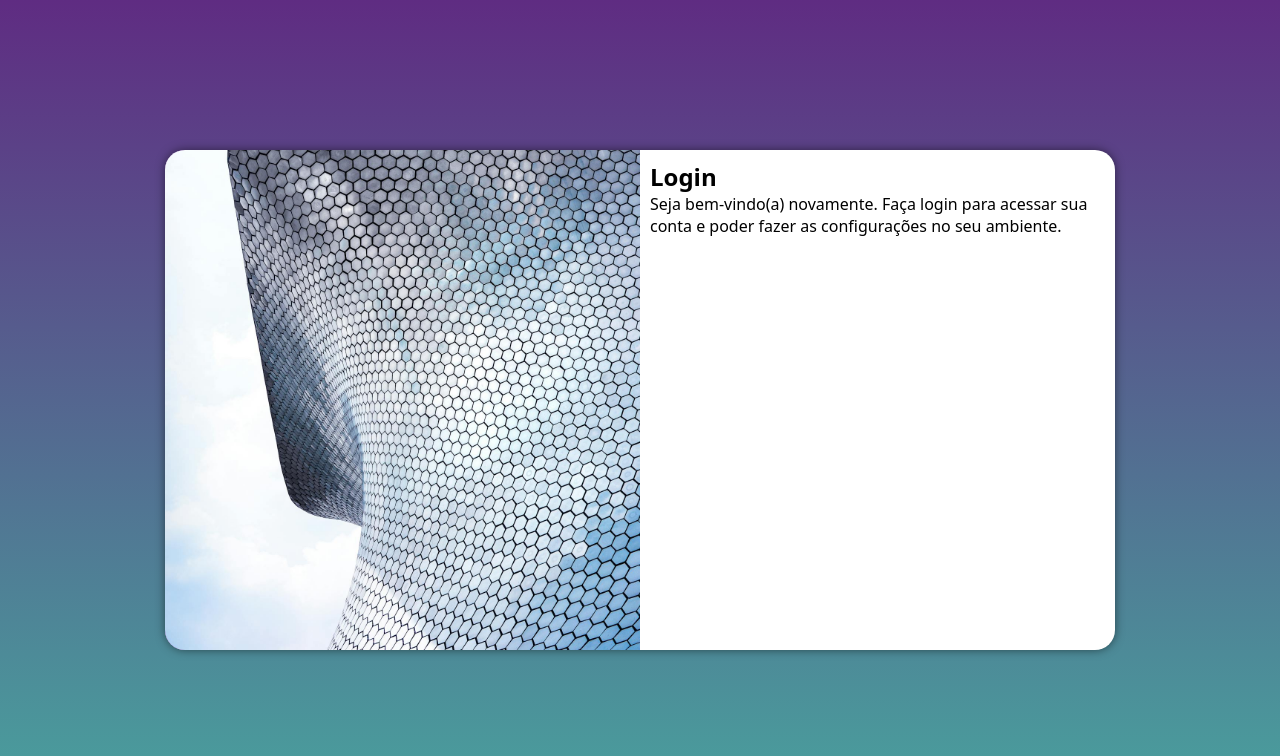
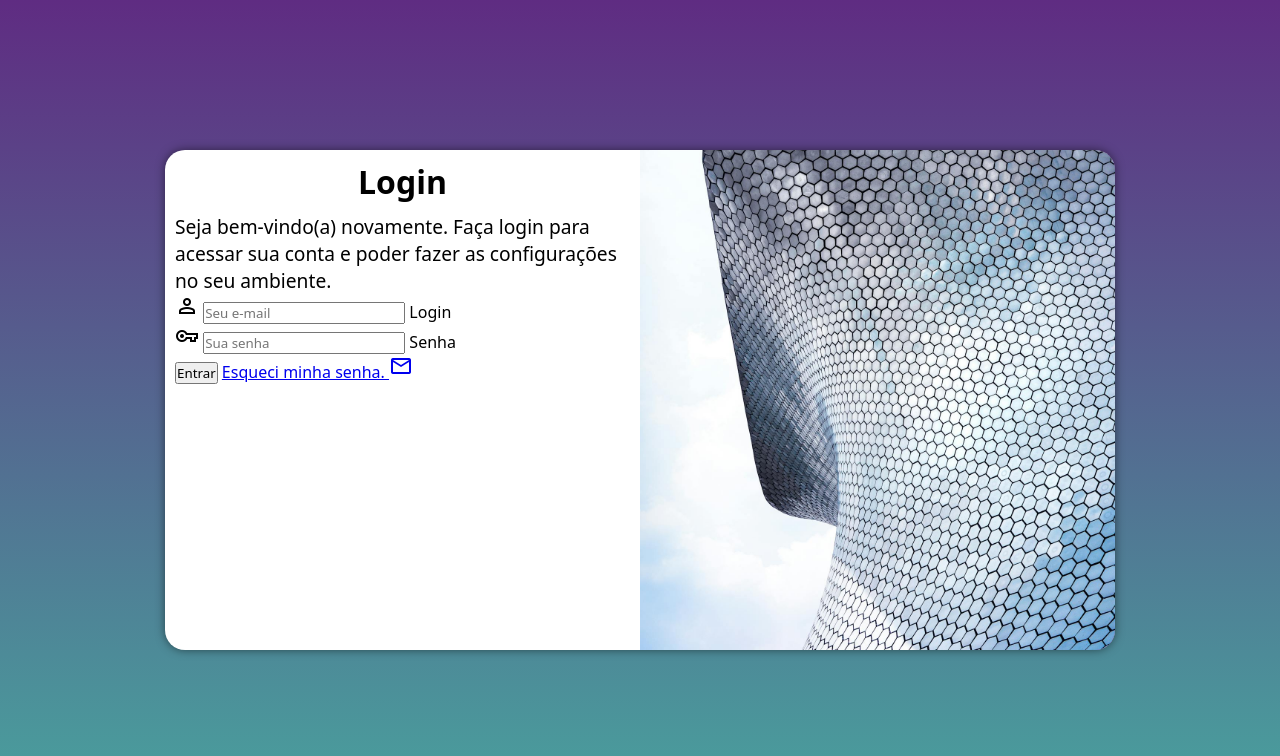
Before and after one commit to brunoboehme/projeto-login, a plain HTML site: page index.html in a window 1280 px wide. Drawn offline with nearby package versions, Linux system fonts and the light colour scheme.

Commit message:
adicionei o formulário

```diff
--- a/estilos/media-query.css
+++ b/estilos/media-query.css
@@ -34,14 +34,20 @@ Extra large devices (large laptops and desktops, 1200px and up) */
         width: 950px;
     }
     section#login > div#imagem {
+        float: right;
+        width: 50%;
+        height: 100%;
+    }
+    section#login > div#formulario {
         float: left;
         width: 50%;
         height: 100%;
     }
-    section#login > div#formulario {
-        float: right;
-        width: 50%;
-        height: 100%;
+    div#formulario > h1 {
+        font-size: 2em;
+    }
+    div#formulario > p {
+        font-size: 1.2em;
     }
 
 }
--- a/estilos/style.css
+++ b/estilos/style.css
@@ -53,3 +53,12 @@ section#login > div#formulario {
     padding: 10px;
 
 }
+
+div#formulario > h1 {
+    text-align: center;
+    margin-bottom: 10px;
+}
+
+div#formulario > p {
+    font-size: 0.8em;
+}
--- a/index.html
+++ b/index.html
@@ -4,6 +4,7 @@
     <meta charset="UTF-8">
     <meta name="viewport" content="width=device-width, initial-scale=1.0">
     <title>Login</title>
+    <link href="https://fonts.googleapis.com/css2?family=Material+Symbols+Outlined" rel="stylesheet" />
     <link rel="stylesheet" href="estilos/style.css">
     <link rel="stylesheet" href="estilos/media-query.css">
 </head>
@@ -16,8 +17,19 @@
             <div id="formulario">
                 <h1>Login</h1>
                 <p>Seja bem-vindo(a) novamente. Faça login para acessar sua conta e poder fazer as configurações no seu ambiente.</p>
-                <form action="login.php" method="post">
-
+                <form action="login.php" method="post" autocomplete="on">
+                    <div class="campo">
+                        <span class="material-symbols-outlined">person</span>
+                        <input type="email" name="login" id="ilogin" placeholder="Seu e-mail" autocomplete="email" required maxlength="30">
+                        <label for="ilogin">Login</label>
+                    </div>
+                    <div class="campo">
+                        <span class="material-symbols-outlined">vpn_key</span>
+                        <input type="password" name="senha" id="isenha" placeholder="Sua senha" autocomplete="current-password" required minlength="8" maxlength="20">
+                        <label for="isenha">Senha</label>
+                    </div>
+                    <input type="submit" value="Entrar">
+                    <a href="esqueci.html">Esqueci minha senha. <span class="material-symbols-outlined">mail</span></a>
                 </form>
             </div>
         </section>
```
